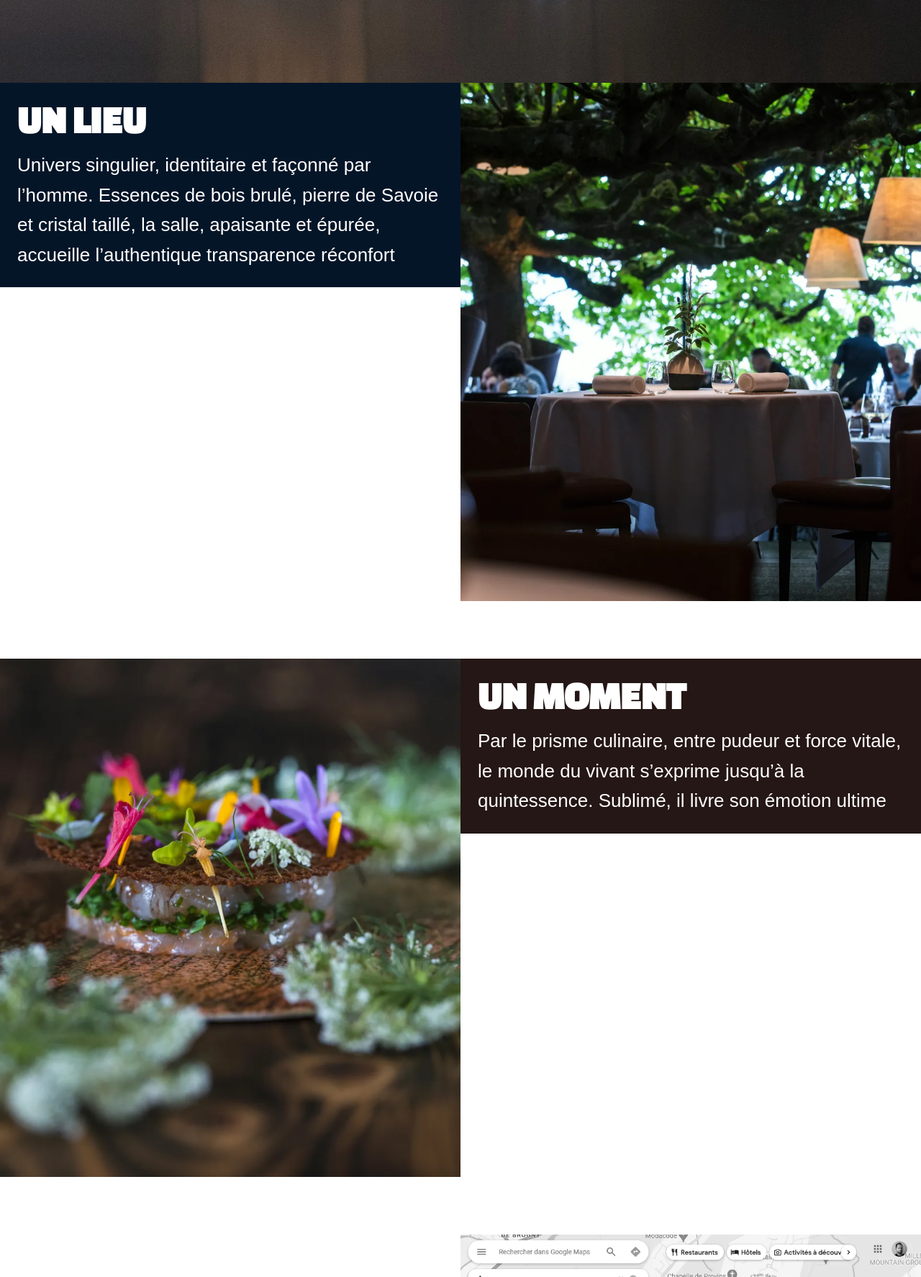
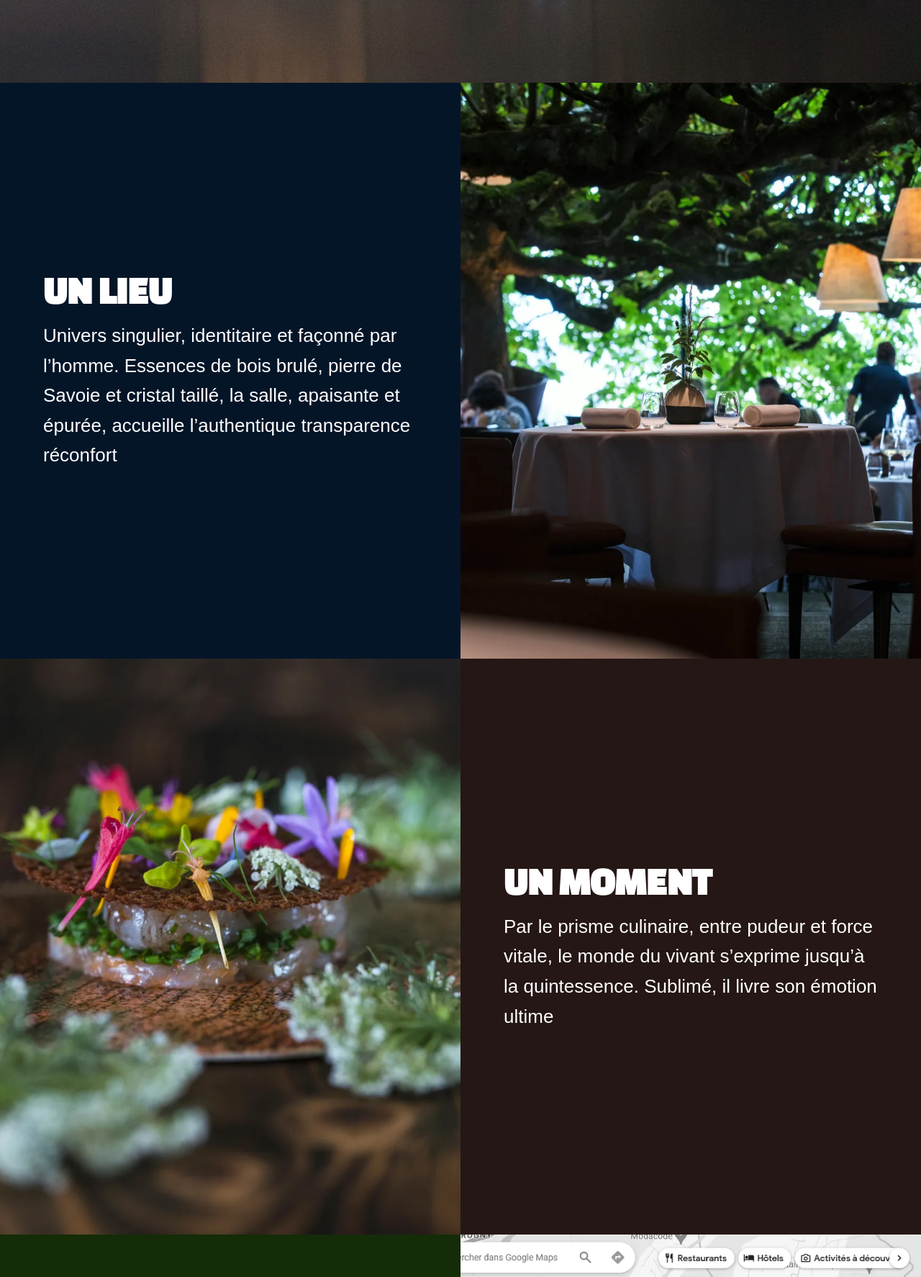
Before and after one commit to jderache/pavillon-gourmand, a PHP site: page / in a window 1280 px wide. Shown: the part 685-2459 px from the top of the page at 72% size. Run offline with PHP 8.4, Linux system fonts and the light colour scheme.

Commit message:
style: :lipstick: updating styles

```diff
--- a/public/css/style.css
+++ b/public/css/style.css
@@ -232,16 +232,20 @@ footer .footer-bottom a {
         flex-direction: row-reverse;
     }
 
+    section .content {
+        padding: 60px;
+        height: auto;
+    }
+
     section>div {
         width: 50%;
         height: 100%;
-        padding: 60px;
         flex: 1;
     }
 
     section>img {
         width: 50%;
-        height: 100%;
+        height: auto;
     }
 
     section h2 {
```
